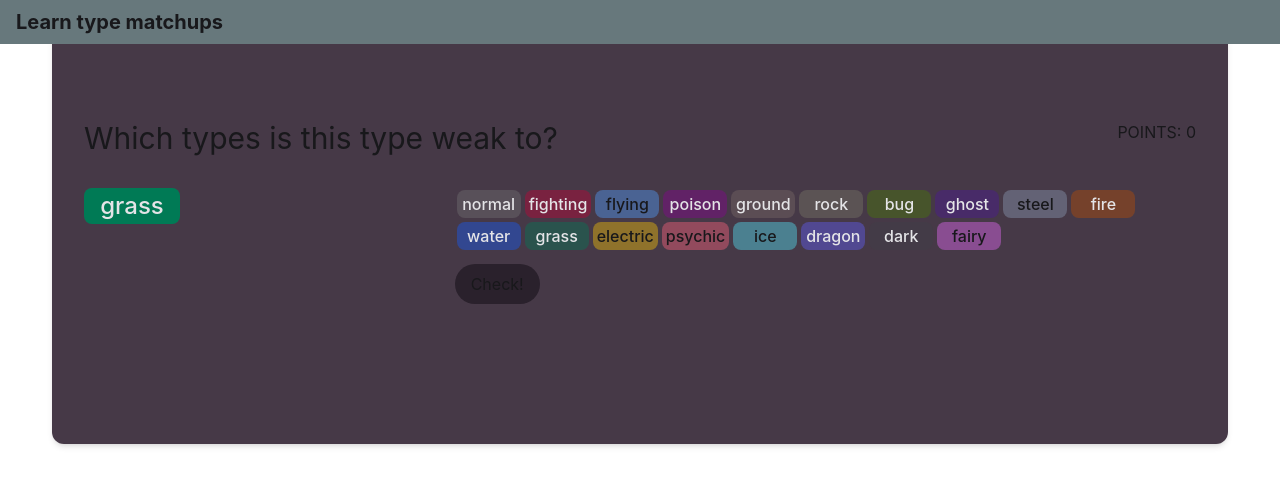
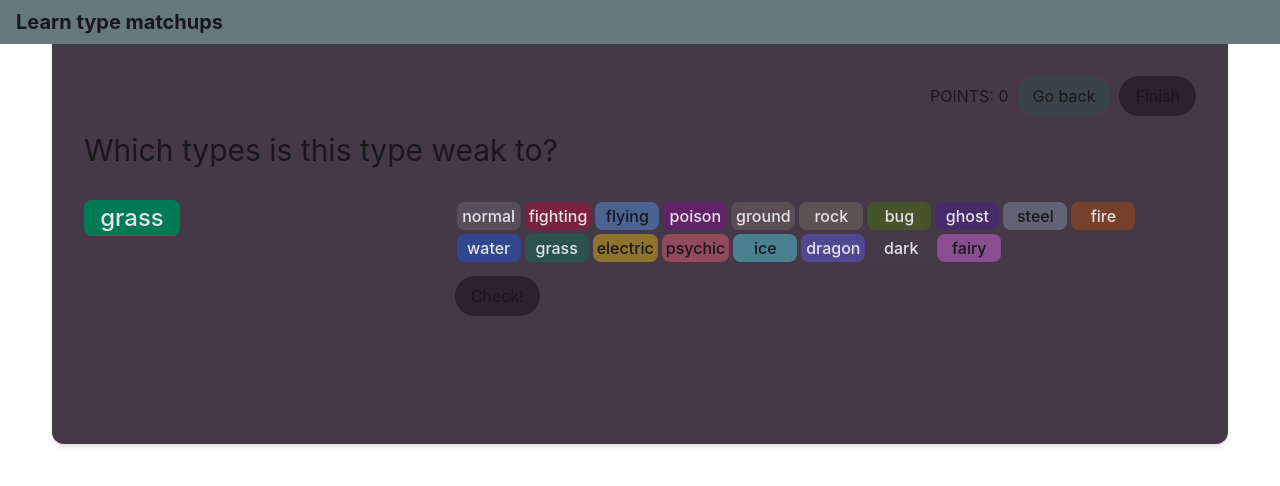
Before and after one commit to ShariZhari/learn-type-matchups, a React (Vite) app: page /quiz in a window 1280 px wide. Both pictures are taken after a click on the button "Start!". Shown: the top 486 px of the page. Built offline with nearby package versions, Linux system fonts and the light colour scheme.

Commit message:
Added options to finish the game and go back to the quiz menu

```diff
--- a/src/components/TypeBadge.tsx
+++ b/src/components/TypeBadge.tsx
@@ -11,7 +11,7 @@ export default function TypeBadge({ title, disabled = false, isBig = false}: Bad
      px-1 py-0.5 font-medium
     ${isBig ? "min-w-24 mb-2 text-2xl" : "min-w-16 m-0.5 text-md transition-colors"}
     hover:${colors[title as keyof typeof colors]}
-    ${disabled ? paleColors[title as keyof typeof colors] : colors[title as keyof typeof colors]}
+    ${disabled ? paleColors[title as keyof typeof paleColors] : colors[title as keyof typeof colors]}
     ${textColors[title as keyof typeof textColors]}
     rounded-lg`}>
         {title}
--- a/src/pages/quiz/QuizHome.tsx
+++ b/src/pages/quiz/QuizHome.tsx
@@ -15,10 +15,14 @@ export default function QuizHome() {
         setShowQuiz(true);
     }
 
+    const hideQuiz = () => {
+        setShowQuiz(false)
+    }
+
     return <QuizLayout>
         {!showQuiz ? <QuizConfig startQuiz={startQuiz}></QuizConfig>
             : <Suspense fallback={
                 <div className="h-100 w-full content-center text-2xl">Loading...</div>
-            }><Quiz config={config} /></Suspense>}
+            }><Quiz config={config} hideQuiz={hideQuiz}/></Suspense>}
     </QuizLayout>
 }
--- /dev/null
+++ b/src/pages/quiz/components/Finish.tsx
@@ -0,0 +1,22 @@
+import Button from "../../../components/Button"
+
+interface FinishProps {
+    points: number;
+    restart: () => void;
+    goBack: () => void;
+}
+
+export default function Finish({ points, restart, goBack }: FinishProps) {
+    return <>
+        <div className="absolute left-0 bottom-0 top-11 h-100 w-full backdrop-blur-sm"></div>
+        <div className="absolute left-0 right-0 mx-auto p-14 w-2/3 rounded-xl bg-mauve-800 shadow-md">
+            <h1 className="text-3xl mb-4">Game Finished!</h1>
+            <label>POINTS: {points}</label>
+            <div className="flex mt-5 gap-20 justify-center items-center">
+                <Button title={"Restart quiz"} color={"secondary"} onClick={restart}></Button>
+                <Button title={"Choose another quiz"} color={"secondary"} onClick={goBack}></Button>
+            </div>
+        </div>
+    </>
+
+}
--- a/src/pages/quiz/components/Quiz.tsx
+++ b/src/pages/quiz/components/Quiz.tsx
@@ -5,9 +5,11 @@ import { types } from "../../../utils/types";
 import { CATEGORY, DIFFICULTY, getWeaknesses, TOTAL_TYPES } from "../../../utils/utils";
 import TypeBadge from "../../../components/TypeBadge";
 import { type PkmnType, type ConfigQuiz } from "../../../utils/interfaces";
+import Finish from "./Finish";
 
 interface QuizProps {
-  config: ConfigQuiz
+  config: ConfigQuiz;
+  hideQuiz: () => void;
 }
 
 const QUIZ_TITLE = {
@@ -16,16 +18,17 @@ const QUIZ_TITLE = {
   2: "Which types is this pokémon weak to?"
 }
 
-export default function Quiz({ config }: QuizProps) {
+export default function Quiz({ config, hideQuiz }: QuizProps) {
   const [currentType1, setCurrentType1] = useState(types[Math.floor(Math.random() * TOTAL_TYPES)]);
   const [currentType2, setCurrentType2] = useState<PkmnType | null>();
   const [selectedTypes, setSelectedTypes] = useState<number[]>([]);
   const [points, setPoints] = useState(0);
   const [showResult, setShowResult] = useState(false);
   const [correct, setCorrect] = useState(false);
+  const [finish, setFinish] = useState(false);
 
   useEffect(() => {
-    if(config.category === CATEGORY.DUAL_TYPE){
+    if (config.category === CATEGORY.DUAL_TYPE) {
       setCurrentType2(types[Math.floor(Math.random() * TOTAL_TYPES)])
     }
   }, [config])
@@ -39,9 +42,9 @@ export default function Quiz({ config }: QuizProps) {
   }
 
   const resetGame = () => {
-    if(config.category !== CATEGORY.POKEMON){
+    if (config.category !== CATEGORY.POKEMON) {
       setCurrentType1(types[Math.floor(Math.random() * TOTAL_TYPES)]);
-      if(config.category === CATEGORY.DUAL_TYPE) {
+      if (config.category === CATEGORY.DUAL_TYPE) {
         setCurrentType2(types[Math.floor(Math.random() * TOTAL_TYPES)]);
       }
     }
@@ -52,7 +55,7 @@ export default function Quiz({ config }: QuizProps) {
 
   const checkIfEqual = (types: number[], answer: number[]) => {
     const set1 = new Set(types);
-    if (config.difficulty === DIFFICULTY.BEGINNER) {
+    if (selectedTypes.length && config.difficulty === DIFFICULTY.BEGINNER) {
       return answer.every(item => set1.has(item));
     } else {
       const set2 = new Set(answer);
@@ -73,15 +76,31 @@ export default function Quiz({ config }: QuizProps) {
     setShowResult(true);
   }
 
+  const onRestart = () => {
+    setFinish(false);
+    setPoints(0);
+    resetGame();
+  }
+
+  const goBack = () => {
+    setFinish(false);
+    hideQuiz();
+  }
+
   return <>
-    <div className="pt-11 pb-4 w-full flex flex-col md:flex-row md:justify-between">
+    {finish && <Finish points={points} restart={onRestart} goBack={goBack}></Finish>}
+    <div className="flex justify-end items-center gap-2">
+        <label>POINTS: {points}</label>
+        <Button title={"Go back"} color={"secondary"} onClick={goBack}></Button>
+        <Button title={"Finish"} onClick={() => setFinish(true)}></Button>
+      </div>
+    <div className="pt-8 md:pt-4 pb-4 w-full flex flex-col md:flex-row">
       <h1 className="text-3xl mb-4">{QUIZ_TITLE[config.category as keyof typeof QUIZ_TITLE]}</h1>
-      <label>POINTS: {points}</label>
     </div>
     <div className="flex flex-col md:flex-row">
       <div className="md:w-1/3 mb-5">
-      <TypeBadge title={currentType1.name} isBig={true} />
-      {currentType2 && <TypeBadge title={currentType2.name} isBig={true} />}</div>
+        <TypeBadge title={currentType1.name} isBig={true} />
+        {currentType2 && <TypeBadge title={currentType2.name} isBig={true} />}</div>
       <div className="md:w-2/3 flex flex-wrap">
         <div className="mb-5">
           {types.map((type) => <Button
@@ -95,7 +114,7 @@ export default function Quiz({ config }: QuizProps) {
         {showResult && (correct ? <div><p className="my-2 mb-5">
           <label><strong>Correct!</strong></label>
           <TypeBadge title={currentType1.name}></TypeBadge>
-          {currentType2 && <TypeBadge title={currentType2.name}/>}
+          {currentType2 && <TypeBadge title={currentType2.name} />}
           <label>Is weak against:</label>
           <TypeList typeArray={getWeaknesses(currentType1, currentType2)}></TypeList>
         </p>
--- a/src/utils/colors.ts
+++ b/src/utils/colors.ts
@@ -1,5 +1,6 @@
 export const colors = {
     default: "bg-mauve-800",
+    secondary: "bg-mist-700",
     normal: "bg-neutral-500",
     fighting: "bg-rose-700",
     flying: "bg-blue-400",
```
